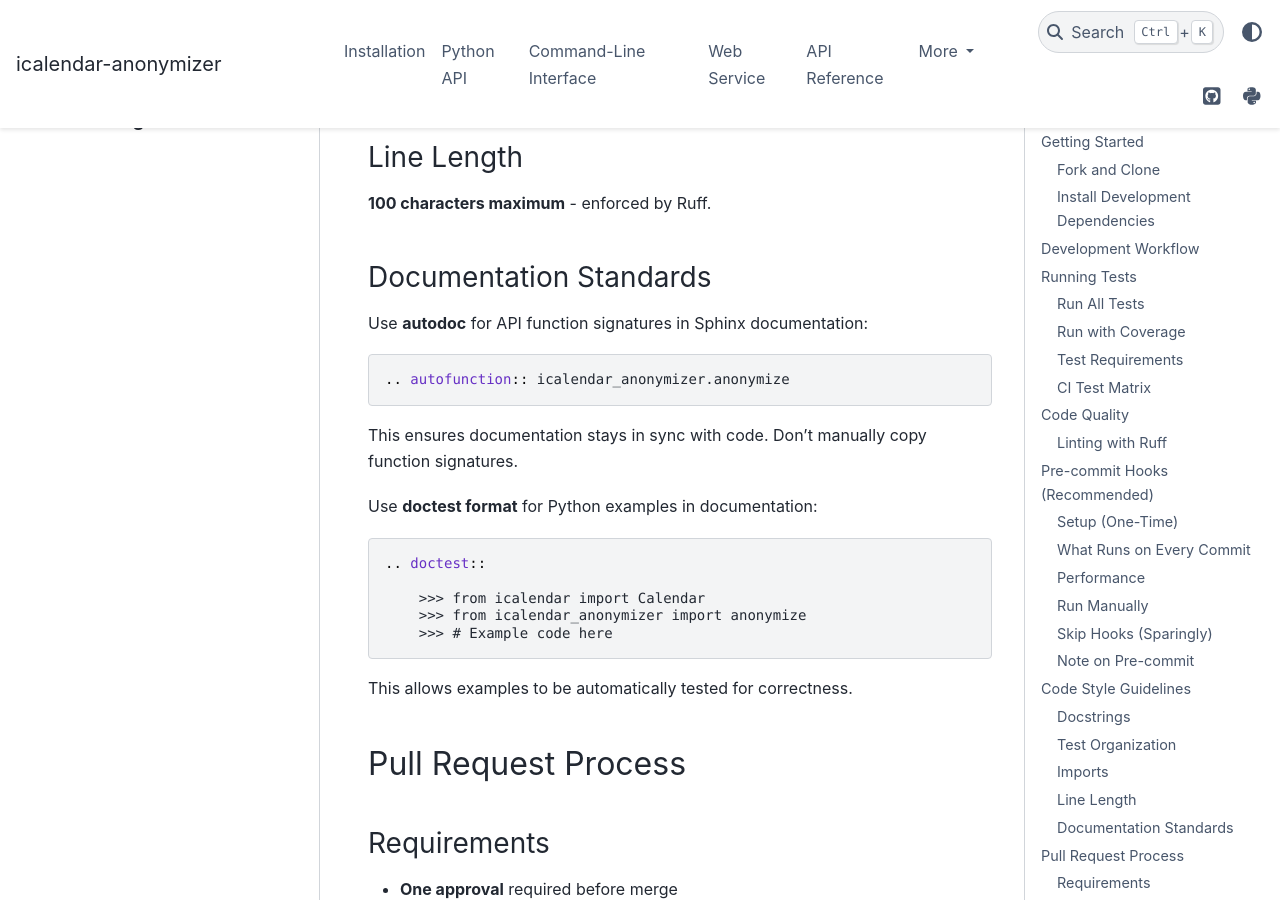
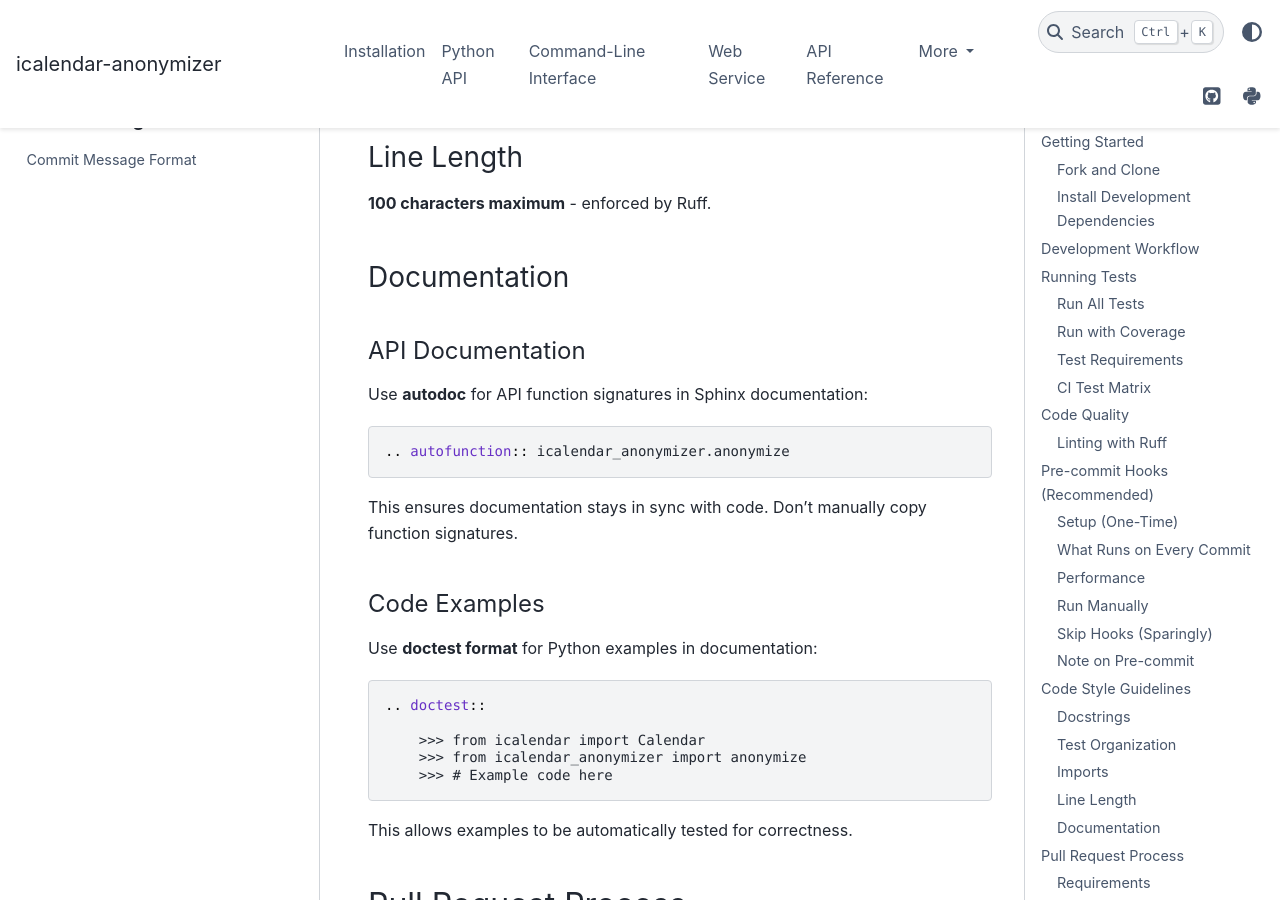
Before and after one commit to mergecal/icalendar-anonymizer, a Sphinx documentation site: the page built from docs/contributing.rst, in a window 1280 px wide and 900 px high, scrolled down 6272 px. Built offline with Sphinx 7.4.7 and the PyData theme 0.15.4, drawn with Linux system fonts in a browser that asks for light colours; some of the changed text lies outside the part shown.

Commit message:
fix(docs): fix Sphinx build errors in contributing.rst
- Fix RST heading hierarchy for Documentation section
- Add toctree to include contribute/commit-format.rst
- Resolves Sphinx warnings about title level inconsistency

```diff
--- a/docs/contributing.rst
+++ b/docs/contributing.rst
@@ -291,11 +291,11 @@ Line Length
 
 **100 characters maximum** - enforced by Ruff.
 
-Documentation Standards
------------------------
+Documentation
+-------------
 
 API Documentation
-~~~~~~~~~~~~~~~~~
+^^^^^^^^^^^^^^^^^
 
 Use **autodoc** for API function signatures in Sphinx documentation:
 
@@ -306,7 +306,7 @@ Use **autodoc** for API function signatures in Sphinx documentation:
 This ensures documentation stays in sync with code. Don't manually copy function signatures.
 
 Code Examples
-~~~~~~~~~~~~~
+^^^^^^^^^^^^^
 
 Use **doctest format** for Python examples in documentation:
 
@@ -490,3 +490,11 @@ Getting Help
 - Check the `Issue Tracker <https://github.com/mergecal/icalendar-anonymizer/issues>`_
 - Open a new issue for bugs or feature requests
 - For major changes, open an issue for discussion before starting work
+
+Reference
+=========
+
+.. toctree::
+   :maxdepth: 1
+
+   contribute/commit-format
```
